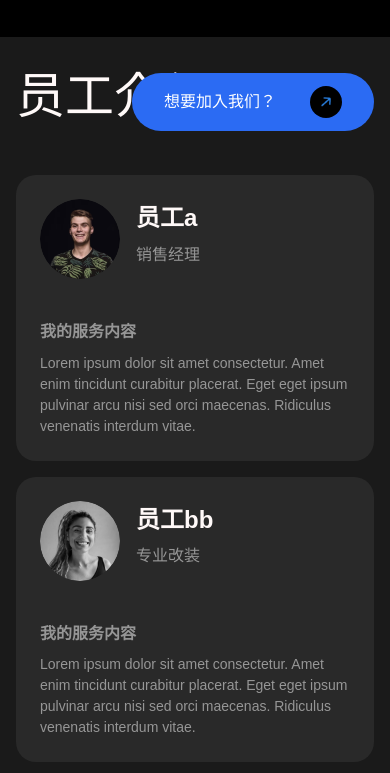
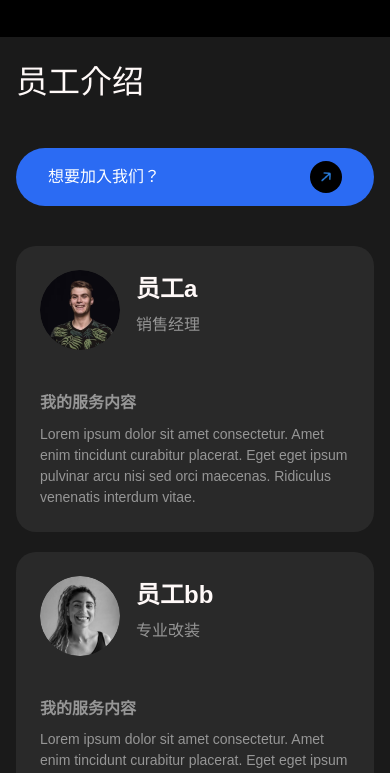
Before and after one commit to bushjesja/bushjesja.github.io, a plain HTML site: page carpro/index.html in a window 390 px wide. Shown: the part 3208-3981 px from the top of the page. Drawn offline with Linux system fonts and the light colour scheme.

Commit message:
Update index.html

```diff
--- a/carpro/index.html
+++ b/carpro/index.html
@@ -394,6 +394,43 @@
                 </div>
             </a>
         </div>
+         <style>
+            @media screen and (max-width: 768px) {
+                .employee-header {
+                    display: flex;
+                    flex-direction: column;
+                    gap: 20px;
+                    margin-bottom: 30px;
+                }
+
+                .employee-description {
+                    position: static !important;
+                    width: 100% !important;
+                    font-size: 14px !important;
+                    text-align: left;
+                }
+
+                .employee-header h2 {
+                    font-size: 32px !important;
+                }
+
+                .employee-header a {
+                    position: static !important;
+                    width: 100% !important;
+                    margin-top: 20px;
+                }
+
+                .employee-grid {
+                    display: flex;
+                    flex-direction: column;
+                    gap: 20px;
+                }
+
+                .employee-card {
+                    width: 100% !important;
+                }
+            }
+        </style>
         <div class="employee-grid">
             <div class="employee-card" style="position: relative; padding: 24px; background: rgba(41, 41, 41, 1); border-radius: 20px;">
                 <div style="display: flex; gap: 16px; margin-bottom: 24px;">
```
